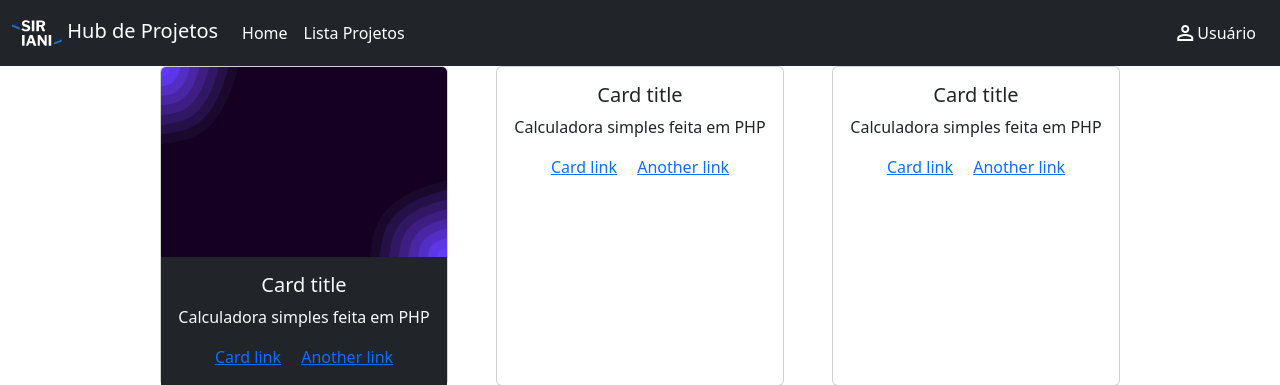
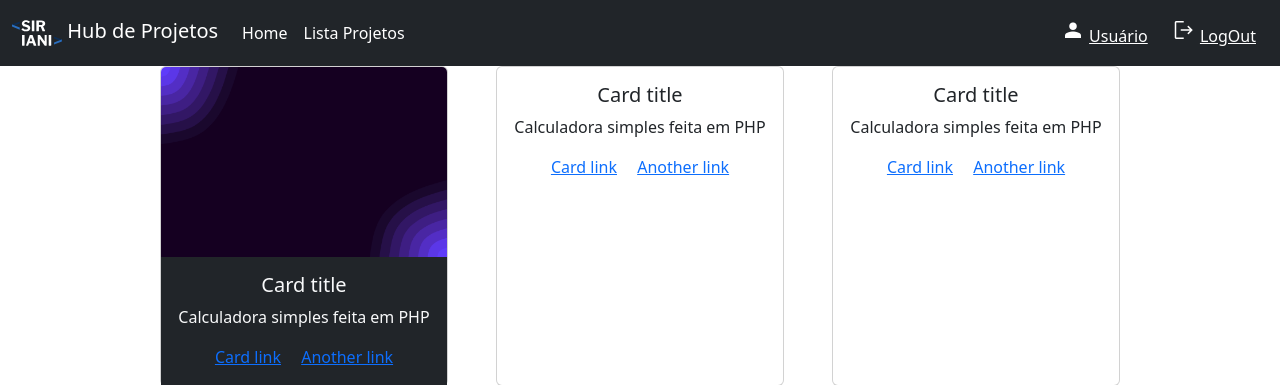
Before and after one commit to Gn112/HubDeProjetosPHP, a PHP site: page / in a window 1280 px wide. Shown: the top 385 px of the page. Run offline with PHP 8.4, Linux system fonts and the light colour scheme.

Commit message:
Add files via upload

```diff
--- a/index.php
+++ b/index.php
@@ -13,6 +13,17 @@ header('Content-Type: text/html; charset=utf-8');
     <link href="https://cdn.jsdelivr.net/npm/bootstrap@5.3.0-alpha3/dist/css/bootstrap.min.css" rel="stylesheet" integrity="sha384-KK94CHFLLe+nY2dmCWGMq91rCGa5gtU4mk92HdvYe+M/SXH301p5ILy+dN9+nJOZ" crossorigin="anonymous">
     <title>Exercícios</title>
 </head>
+
+<!-- Estilo dos símbolos -->
+<style>
+    .material-symbols-outlined {
+        font-variation-settings:
+            'FILL'1,
+            'wght'400,
+            'GRAD'0,
+            'opsz'48
+    }
+</style>
 
 <body class="">
     <nav class="navbar navbar-expand-lg bg-dark">
@@ -34,11 +45,19 @@ header('Content-Type: text/html; charset=utf-8');
                     </li>
                 </ul>
 
-                <div class="text-center d-flex flex-wrap justify-content-end align-items-center text-white  container-fluid">
-                    <span class="text-white nav-bar-text material-symbols-outlined">
-                        person
-                    </span>
-                    <p class="navbar-text m-0 text-white">Usuário</p>
+                <div class="text-center d-flex flex-wrap justify-content-end align-items-center text-white gap-4  container-fluid">
+                    <div>
+                        <span class="text-white nav-bar-text material-symbols-outlined">
+                            person
+                        </span>
+                        <a href="#" class="navbar-text m-0 text-white">Usuário</a>
+                    </div>
+                    <div>
+                        <span class="text-white nav-bar-text material-symbols-outlined">
+                            logout
+                        </span>
+                        <a href="#" class="navbar-text m-0 text-white">LogOut</a>
+                    </div>
                 </div>
 
                 <!--
```
